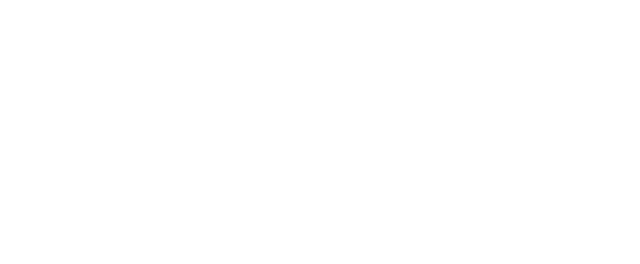
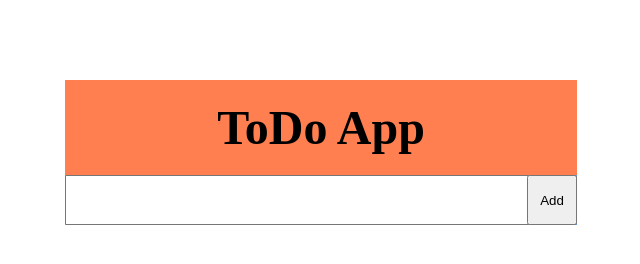
Before and after one commit to sashacozub/todo-app, a plain HTML site: page index.html in a window 1280 px wide. Shown: the whole page, without its empty margins (319-959 px from the left). Drawn offline with Linux system fonts and the light colour scheme.

Commit message:
Add starting code

```diff
--- a/app.js
+++ b/app.js
@@ -0,0 +1,38 @@
+// Get DOM elements
+const form = document.querySelector('.todo');
+const input = document.querySelector('input');
+const taskList = document.querySelector('ul');
+
+// Add task to the list on submit
+form.addEventListener('submit', e => {
+    e.preventDefault();
+    if (input.value === '') {
+        return;
+    }
+
+    createTask(input.value);
+    input.value = '';
+})
+
+
+
+const createTask = (task) => {
+    const newTask = document.createElement('li');
+    newTask.classList.add('test');
+    newTask.innerHTML = `
+        <p>${task}</p>
+        <div>
+            <button class="add">Check</button>
+            <button class="remove">Delete</button>
+        </div>
+    `;
+
+    taskList.appendChild(newTask)
+}
+
+
+taskList.addEventListener('click', (e) => {
+    if (e.target.className === 'remove') {
+        e.target.parentNode.parentNode.remove()
+    }
+})
--- a/build/sass/style.scss
+++ b/build/sass/style.scss
@@ -0,0 +1,86 @@
+*,
+*::before,
+*::after {
+    box-sizing: border-box;
+    margin: 0;
+    padding: 0;
+}
+
+body {
+    min-height: 100vh;
+    position: relative;
+}
+
+ul {
+    width: 100%;
+}
+
+li {
+    position: relative;
+    list-style: none;
+    background-color: darkcyan;
+    width: 100%;
+    height: 40px;
+    margin: 5px 0px;
+    padding: 10px;
+    display: flex;
+    align-items: center;
+    font-size: 1.5rem;
+}
+
+.main-container {
+    position: absolute;
+    top: 10%;
+    left: 50%;
+    transform: translateX(-50%);
+    background-color: coral;
+    width: 40%;
+    display: flex;
+    flex-direction: column;
+    justify-content: center;
+    align-items: center;
+
+    h1 {
+        font-size: 3rem;
+        padding: 20px;
+    }
+}
+
+.todo {
+    background-color: cornflowerblue;
+    position: relative;
+    width: 100%;
+    height: 50px;
+
+    input {
+        width: 100%;
+        height: 100%;
+        padding: 20px;
+        font-size: 1.7rem;
+    }
+
+    button {
+        position: absolute;
+        right: 0;
+        top: 50%;
+        transform: translateY(-50%);
+        width: 50px;
+        height: 50px;
+    }
+}
+
+
+
+.test {
+    display: flex;
+    justify-content: space-between;
+    align-items: center;
+    height: 40px;
+    background-color: green;
+    padding-left: 10px;
+
+    div button {
+        width: 40px;
+        height: 40px;
+    }
+}
--- a/index.html
+++ b/index.html
@@ -0,0 +1,21 @@
+<!DOCTYPE html>
+<html lang="en">
+<head>
+    <meta charset="UTF-8">
+    <meta http-equiv="X-UA-Compatible" content="IE=edge">
+    <meta name="viewport" content="width=device-width, initial-scale=1.0">
+    <link rel="stylesheet" href="./style.css" type="text/css">
+    <script src="./app.js" type="text/javascript" defer async></script>
+    <title>ToDo App</title>
+</head>
+<body>
+    <div class="main-container">
+        <h1>ToDo App</h1>
+        <form class="todo">
+            <input type="text">
+            <button type="submit">Add</button>
+        </form>
+        <ul></ul>
+    </div>
+</body>
+</html>
--- a/style.css
+++ b/style.css
@@ -1 +1,85 @@
-/* No CSS *//*# sourceMappingURL=style.css.map */
+*,
+*::before,
+*::after {
+  box-sizing: border-box;
+  margin: 0;
+  padding: 0;
+}
+
+body {
+  min-height: 100vh;
+  position: relative;
+}
+
+ul {
+  width: 100%;
+}
+
+li {
+  position: relative;
+  list-style: none;
+  background-color: darkcyan;
+  width: 100%;
+  height: 40px;
+  margin: 5px 0px;
+  padding: 10px;
+  display: flex;
+  align-items: center;
+  font-size: 1.5rem;
+}
+
+.main-container {
+  position: absolute;
+  top: 10%;
+  left: 50%;
+  transform: translateX(-50%);
+  background-color: coral;
+  width: 40%;
+  display: flex;
+  flex-direction: column;
+  justify-content: center;
+  align-items: center;
+}
+
+.main-container h1 {
+  font-size: 3rem;
+  padding: 20px;
+}
+
+.todo {
+  background-color: cornflowerblue;
+  position: relative;
+  width: 100%;
+  height: 50px;
+}
+
+.todo input {
+  width: 100%;
+  height: 100%;
+  padding: 20px;
+  font-size: 1.7rem;
+}
+
+.todo button {
+  position: absolute;
+  right: 0;
+  top: 50%;
+  transform: translateY(-50%);
+  width: 50px;
+  height: 50px;
+}
+
+.test {
+  display: flex;
+  justify-content: space-between;
+  align-items: center;
+  height: 40px;
+  background-color: green;
+  padding-left: 10px;
+}
+
+.test div button {
+  width: 40px;
+  height: 40px;
+}
+/*# sourceMappingURL=style.css.map */
```
Also changed, not shown: README.md.
